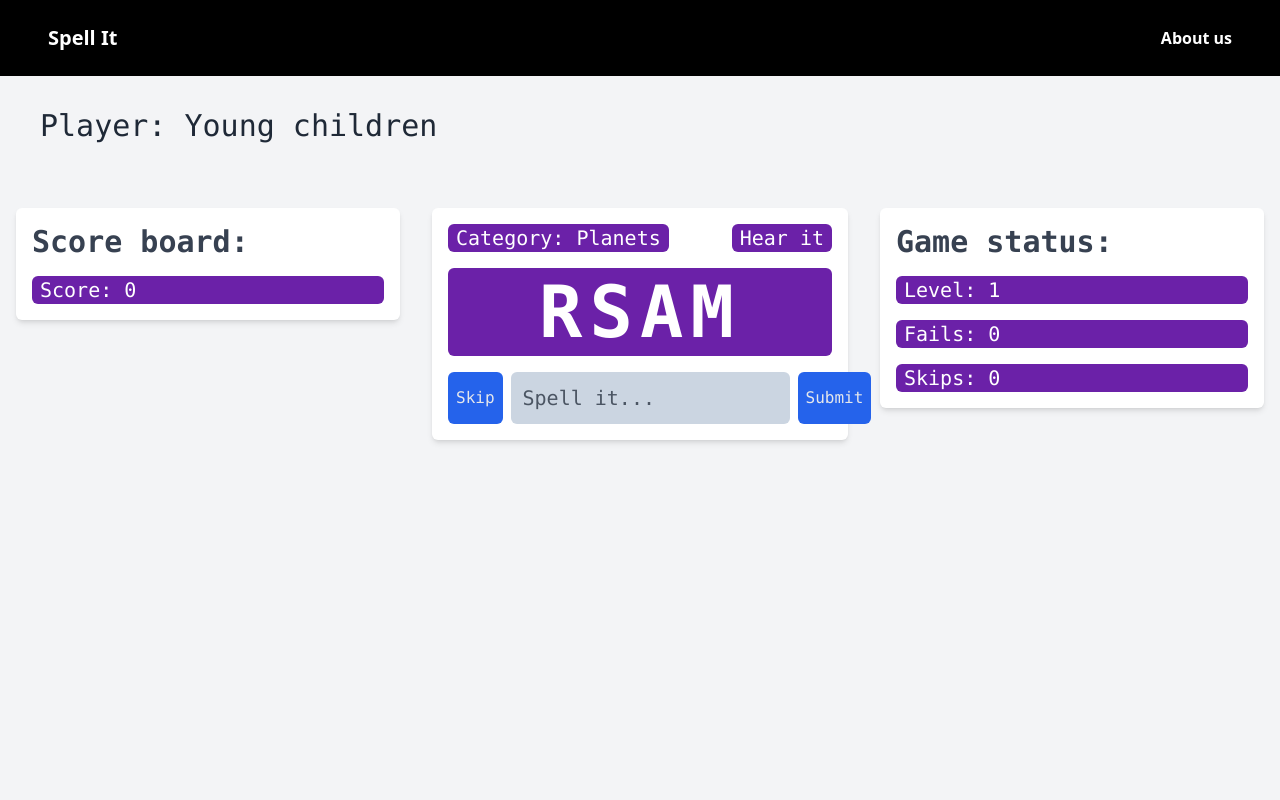
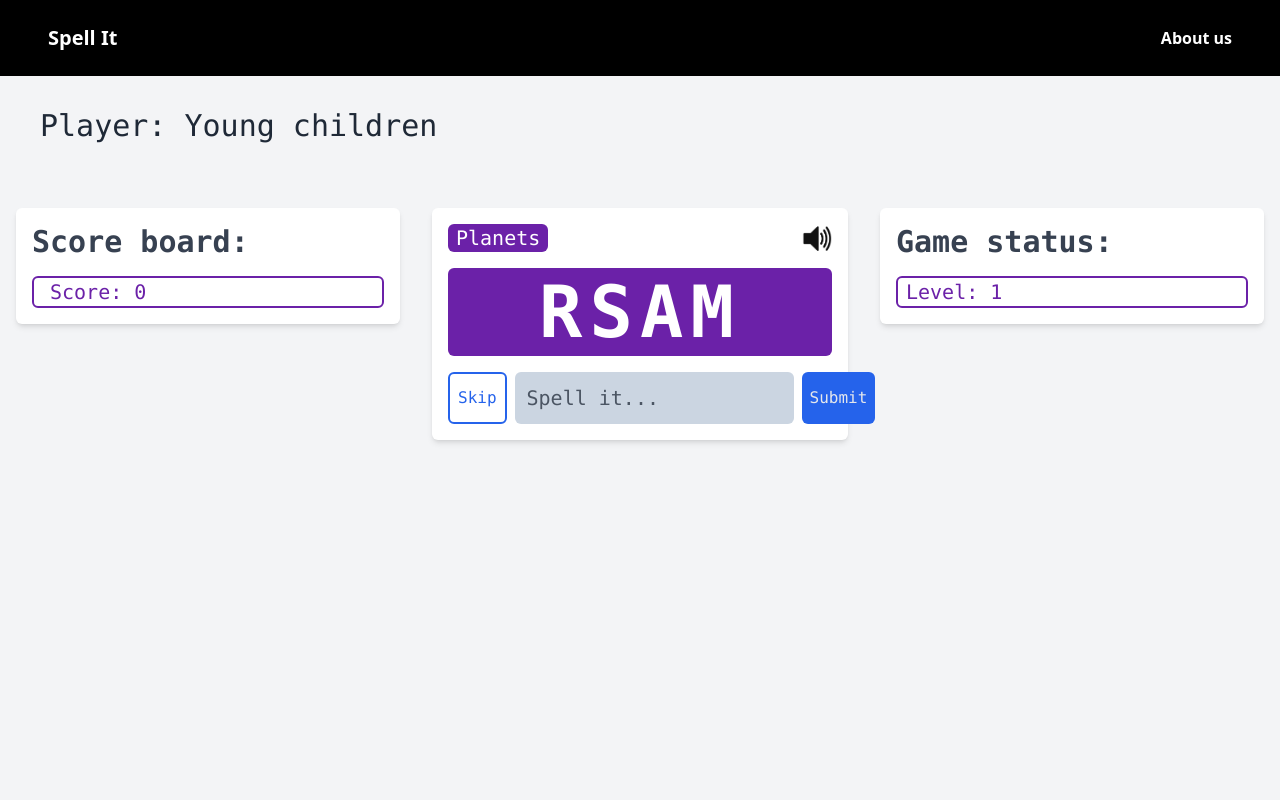
Before and after one commit to kensidiangco/spell-it-game, a Next.js app: page / in a window 1280 px wide. Both pictures are taken after typing "5" into the empty fields and a click on the input "Submit". Shown: the top 800 px of the page. Built offline with nearby package versions, Linux system fonts and the light colour scheme.

Commit message:
Fixing layout

```diff
--- a/components/GamePanel.jsx
+++ b/components/GamePanel.jsx
@@ -1,5 +1,6 @@
 import { AnimatePresence, motion } from 'framer-motion'
 import React from 'react'
+import Image from 'next/image'
 
 function GamePanel({ disableButton, category, rightAnswer, skipWord, shuffleWord, handleSubmitAnswer, handleSkip, answer, setAnswer, errorMessage, successAnswer, handleNextLevel }) {
 
@@ -12,9 +13,11 @@ function GamePanel({ disableButton, category, rightAnswer, skipWord, shuffleWord
   return (
     <>
         {/* <div className="p-8 bg-white rounded-md shadow-xl flex flex-col gap-6 md:my-8"> */}
-           <span className="flex flex-col xl:flex-row items-center justify-between gap-4">
-              <p className="bg-purple-800 text-white px-2 rounded-md text-xl">Category: {category}</p>
-              <button onClick={handleSpeech} className="bg-purple-800 hover:bg-purple-700 transition transition-delay-1 text-white px-2 rounded-md text-xl" disabled={!rightAnswer}>Hear it</button>
+           <span className="flex items-center xl:flex-row justify-between gap-4">
+              <p className="md:bg-purple-800 md:text-white px-2 rounded-md text-xl">{category}</p>
+
+                <Image onClick={handleSpeech} disabled={!rightAnswer} src="/Speaker_Icon.png" width={30} height={25} className="cursor-pointer"/>
+
 
             {/*<p className="text-sm text-purple-500">Level: {level}</p>
             <p className={`${trySubmit > 2? "text-md bg-red-600 text-white px-2 rounded-md text-xl" : "text-purple-700 text-sm"}`}>Fails: {trySubmit - 1}</p>
@@ -51,7 +54,7 @@ function GamePanel({ disableButton, category, rightAnswer, skipWord, shuffleWord
                 }}
                 // whileTap={{ scale: 0.9 }}
                 whileInView={{ opacity: 1 }}
-                className="text-5xl md:text-7xl bg-green-700 hover:bg-green-600 text-white rounded-md p-2 font-bold text-center tracking-widest"
+                className="text-5xl md:text-7xl bg-green-600 hover:bg-green-500 text-white rounded-md p-2 font-bold text-center tracking-widest"
                 onClick={handleNextLevel}
               >
                 Next {">"}
@@ -60,9 +63,11 @@ function GamePanel({ disableButton, category, rightAnswer, skipWord, shuffleWord
           </AnimatePresence>
 
           <form className='flex flex-col xl:flex-row gap-2' onSubmit={handleSubmitAnswer}>
-            <input type="button" value="Skip" className={`${skipWord == 3? "bg-red-600" : "bg-blue-600 hover:bg-blue-500"} text-gray-200 rounded-md p-2 cursor-pointer transition transition-delay-1`} onClick={handleSkip}/>
+            <input type="button" value="Skip" className={`${skipWord == 3? "border-2 border-gray-500 text-gray-600" : "border-2 border-blue-600 xl:hover:border-blue-500 text-blue-600"} rounded-md p-2 cursor-pointer transition transition-delay-1 hidden xl:block`} onClick={handleSkip}/>
+
             <input type="text" placeholder="Spell it..." className="bg-slate-300 rounded-md p-3 placeholder:text-gray-600 text-xl" value={answer} onChange={(e) => setAnswer(e.target.value)} required />
             <input type="submit" value="Submit" className={`${disableButton? 'bg-gray-500' : 'bg-blue-600 hover:bg-blue-500'} text-gray-200 rounded-md p-2 cursor-pointer transition transition-delay-1`} disabled={disableButton}/>
+            <input type="button" value="Skip" className={`${skipWord == 3? "border-2 border-gray-500 text-gray-600" : "border-2 border-blue-600 xl:hover:border-blue-500 text-blue-600"} rounded-md p-2 cursor-pointer transition transition-delay-1 xl:hidden`} onClick={handleSkip}/>
           </form>
 
           <AnimatePresence>
--- /dev/null
+++ b/components/Skips.jsx
@@ -0,0 +1,46 @@
+import { AnimatePresence, motion } from 'framer-motion'
+import React from 'react'
+
+function Skips({ skipWord }) {
+  return (
+    <>
+        <AnimatePresence>
+            {skipWord > 0 && skipWord < 3 &&
+                <motion.p
+                    initial="hidden"
+                    animate="visible"
+                    variants={{
+                    hidden: {
+                        scale: .8,
+                        opacity: 0
+                    },
+                    visible: {
+                        scale: 1,
+                        opacity: 1,
+                    },
+                    }}
+                    className="text-xl border-2 border-red-600 px-2 text-red-600 rounded-md"
+                >
+                    <p>Skips: {skipWord}</p>
+                </motion.p>
+            }
+              {skipWord > 2 &&
+                <motion.div
+                  animate={{
+                    rotate: [-1, 1.4, 1],
+                  }}
+                  transition={{
+                    delay: Math.random() * 0.7 + 0.05,
+                    repeat: Infinity,
+                    duration: Math.random() * 0.07 + 0.23
+                  }}
+                >
+                  <p className="text-xl border-2 border-red-600 px-2 text-red-600 rounded-md">Skips: {skipWord}</p>
+                </motion.div>
+              }
+            </AnimatePresence>
+        </>
+  )
+}
+
+export default Skips
--- /dev/null
+++ b/components/TrySubmit.jsx
@@ -0,0 +1,46 @@
+import { AnimatePresence, motion } from 'framer-motion'
+import React from 'react'
+
+function TrySubmit({ trySubmit }) {
+  return (
+    <>
+        <AnimatePresence>
+              {trySubmit > 0 && trySubmit < 2 &&
+                <motion.p
+                  initial="hidden"
+                  animate="visible"
+                  variants={{
+                    hidden: {
+                      scale: .8,
+                      opacity: 0
+                    },
+                    visible: {
+                      scale: 1,
+                      opacity: 1,
+                    },
+                  }}
+                  className="text-xl border-2 border-red-600 px-2 text-red-600 rounded-md"
+                >
+                  <p>Fails: {trySubmit}</p>
+                </motion.p>
+              }
+              {trySubmit > 1 &&
+                <motion.div
+                  animate={{
+                    rotate: [-1, 1.4, 1],
+                  }}
+                  transition={{
+                    delay: Math.random() * 0.7 + 0.05,
+                    repeat: Infinity,
+                    duration: Math.random() * 0.07 + 0.23
+                  }}
+                >
+                  <p className="text-xl border-2 border-red-600 px-2 text-red-600 rounded-md">Fails: {trySubmit}</p>
+                </motion.div>
+              }
+            </AnimatePresence>
+    </>
+  )
+}
+
+export default TrySubmit
--- a/pages/index.js
+++ b/pages/index.js
@@ -6,6 +6,8 @@ import Loser from '../components/Loser'
 import StartPage from '../components/StartPage'
 import Winner from '../components/Winner'
 import { AnimatePresence, motion } from 'framer-motion';
+import TrySubmit from '../components/TrySubmit'
+import Skips from '../components/Skips'
 
 export default function Home() {
   const [getAge, setGetAge] = useState()
@@ -15,7 +17,7 @@ export default function Home() {
   const [errorMessage, setErrorMessage] = useState()
   const [successAnswer, setSuccessMessage] = useState()
   const [level, setLevel] = useState(1);
-  const [trySubmit, setTrySubmit] = useState(1);
+  const [trySubmit, setTrySubmit] = useState(0);
 
   const [shuffleWord, setShuffleWord] = useState()
   const [category, setCategory] = useState()
@@ -127,7 +129,7 @@ export default function Home() {
   }
 
   const handlePlayAgain = () => {
-    setTrySubmit(1)
+    setTrySubmit(0)
     setAnswer()
     setLevel(1)
     setSkipWord(0)
@@ -183,7 +185,7 @@ export default function Home() {
 
   // Pages
 
-  if(trySubmit > 3) {
+  if(trySubmit > 2) {
     return <Loser handlePlayAgain={handlePlayAgain} />
   }
 
@@ -231,7 +233,7 @@ export default function Home() {
         <div class="grid grid-cols-1 xl:grid-cols-3 gap-4 place-items-center xl:h-screen items-start pt-4 pb-8 md:pt-16">
           <div className='flex flex-col gap-4 bg-white p-4 rounded-md shadow-md md:w-80 xl:w-96'>
             <p className="text-3xl font-bold text-gray-700">Score board:</p>
-            <p className="text-xl bg-purple-800 px-2 text-white rounded-md">Score: <span>{level - 1}</span></p>
+            <p className="text-xl border-2 border-purple-800 text-purple-800 rounded-md px-4">Score: <span>{level - 1}</span></p>
 
             <AnimatePresence>
               {correctAnswer?.map((answer, i) => (
@@ -250,7 +252,7 @@ export default function Home() {
                   },
                 }}
               >
-                  <li className="bg-green-600 px-2 rounded-md text-white">{answer}</li>
+                  <li className="bg-green-600 px-2 rounded-md text-white text-xl">{answer}</li>
               </motion.div>
               ))}
             </AnimatePresence>
@@ -277,40 +279,11 @@ export default function Home() {
 
           <div className='grid grid-cols-1 gap-4 bg-white p-4 rounded-md shadow-md w-auto xl:w-96'>
             <p className="text-3xl font-bold text-gray-700">Game status:</p>
-            <p className="text-xl bg-purple-800 px-2 text-white rounded-md">Level: {level}</p>
-            {trySubmit > 2 ?
-              <motion.div
-                animate={{
-                  rotate: [-1, 1.4, 1],
-                }}
-                transition={{
-                  delay: Math.random() * 0.7 + 0.05,
-                  repeat: Infinity,
-                  duration: Math.random() * 0.07 + 0.23
-                }}
-              >
-                <p className={`${trySubmit > 2? "text-xl bg-red-600 text-white px-2 rounded-md" : "text-xl bg-purple-800 px-2 text-white rounded-md"}`}>Fails: {trySubmit - 1}</p>
-              </motion.div>
-            :
-              <p className={`${trySubmit > 2? "text-xl bg-red-600 text-white px-2 rounded-md" : "text-xl bg-purple-800 px-2 text-white rounded-md"}`}>Fails: {trySubmit - 1}</p>
+            <p className="text-xl border-2 border-purple-800 px-2 text-purple-800 rounded-md">Level: {level}</p>
 
-            }
-            {skipWord > 2?
-              <motion.div
-                animate={{
-                  rotate: [-1, 1.4, 1],
-                }}
-                transition={{
-                  delay: Math.random() * 0.7 + 0.05,
-                  repeat: Infinity,
-                  duration: Math.random() * 0.07 + 0.23
-                }}
-              >
-                <p className={`${skipWord > 2? "text-xl bg-red-600 text-white px-2 rounded-md" : "text-xl bg-purple-800 px-2 text-white rounded-md"}`}>Skips: {skipWord}</p>
-              </motion.div>
-            :
-              <p className={`${skipWord > 2? "text-xl bg-red-600 text-white px-2 rounded-md" : "text-xl bg-purple-800 px-2 text-white rounded-md"}`}>Skips: {skipWord}</p>
-            }
+            <TrySubmit trySubmit={trySubmit} />
+            <Skips skipWord={skipWord} />
+
           </div>
         </div>
 
```
Also changed, not shown: public/Speaker_Icon.png (added).
